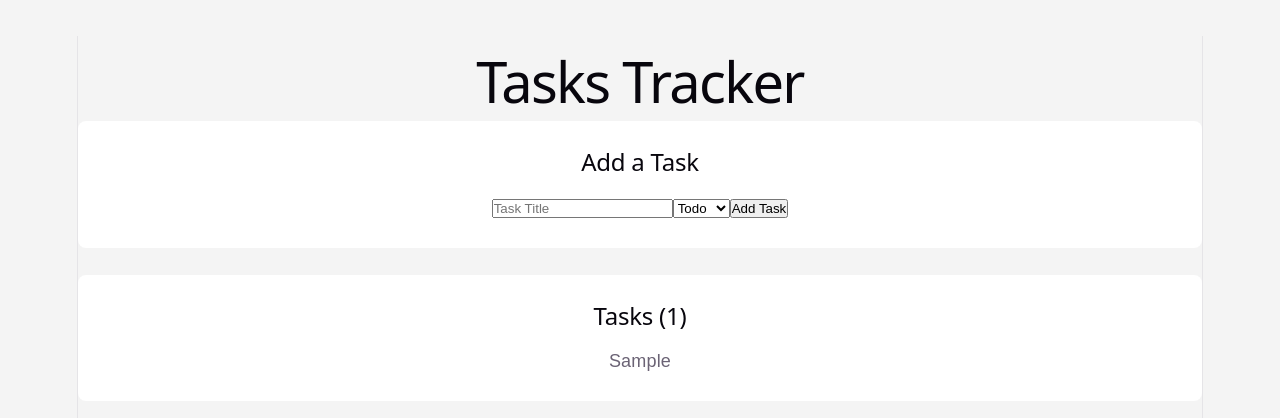
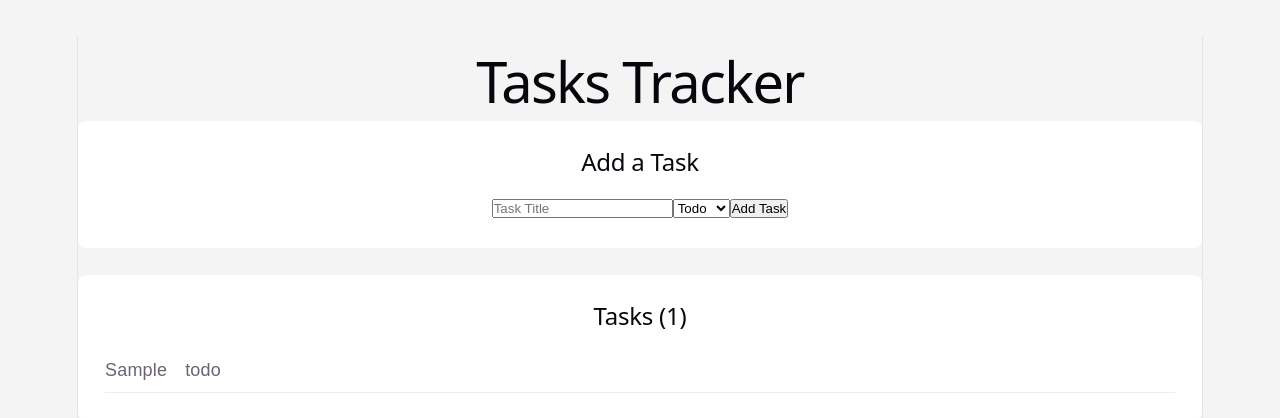
Before and after one commit to meganclapinski25/4320-state-management, a React (Vite) app: page / in a window 1280 px wide. Both pictures are taken after typing "Sample" into the empty fields and a click on the button "Add Task". Shown: the top 418 px of the page. Built offline with nearby package versions, Linux system fonts and the light colour scheme.

Commit message:
fixed styling

```diff
--- a/src/App.css
+++ b/src/App.css
@@ -22,3 +22,11 @@ section{
 h2{
   margin-bottom:1rem;
 }
+
+.task-item {
+  display: flex;
+  gap: 1rem;
+  align-items: center;
+  padding: 0.5rem 0;
+  border-bottom: 1px solid #eee;
+}
--- a/src/App.jsx
+++ b/src/App.jsx
@@ -8,7 +8,7 @@ function App() {
 
   const [tasks, setTasks] = useState([])
 
-  const[formData, setFormData] = useState({title: '', status:''})
+  const[formData, setFormData] = useState({title: '', status:'todo'})
 
   console.log(tasks)
 
@@ -20,7 +20,7 @@ function App() {
       status: formData.status,
     }
     setTasks([...tasks, newTask])
-    setFormData({ title: '', status: '' })
+    setFormData({ title: '', status: 'todo' })
   }
 
   return (
@@ -53,7 +53,7 @@ function App() {
       <section>
         <h2> Tasks ({tasks.length}) </h2>
         {tasks.map(task => (
-          <div key={task.id}>
+          <div key={task.id} className="task-item">
             <p>{task.title}</p>
             <p>{task.status}</p>
           </div>
```
